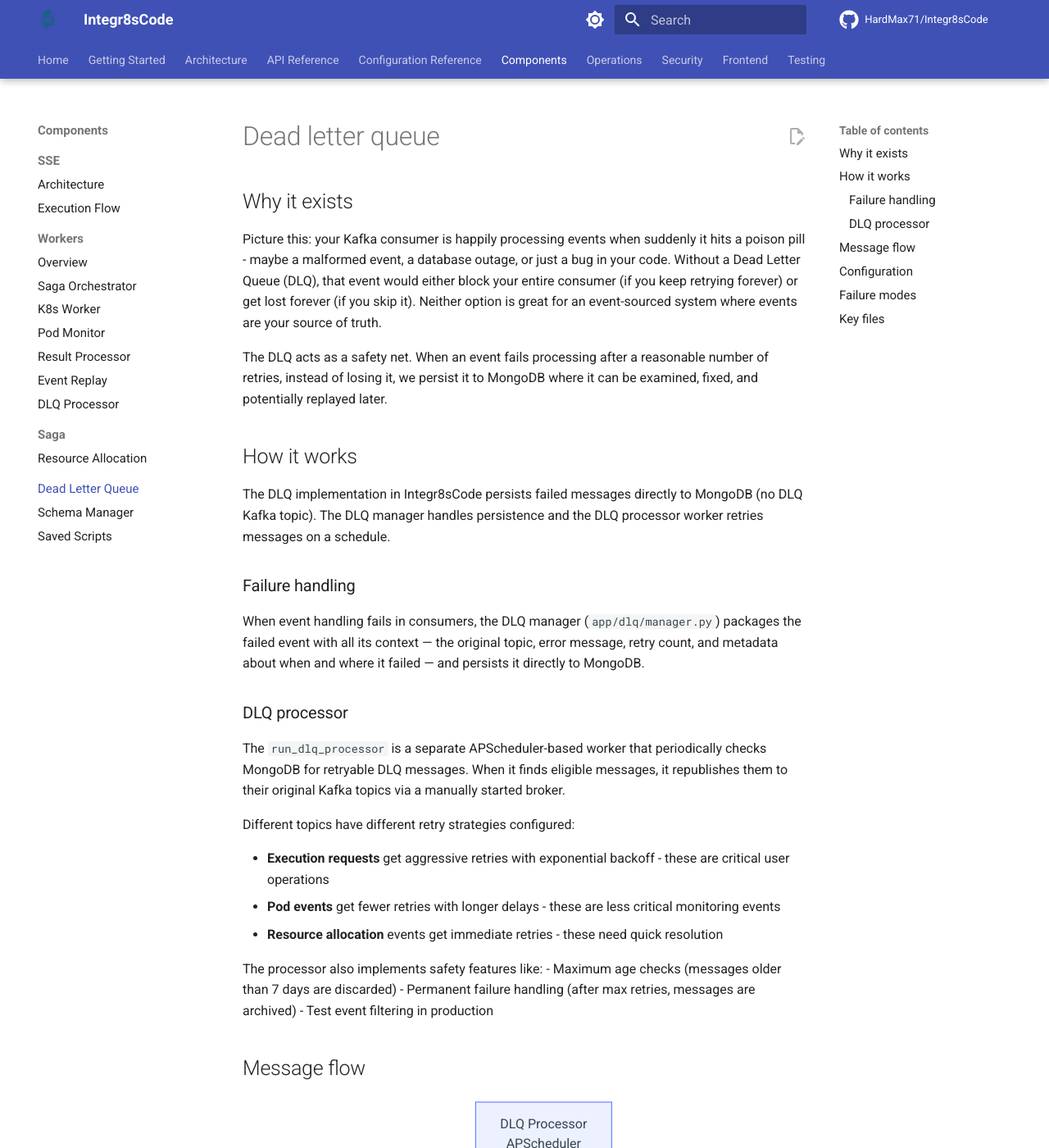
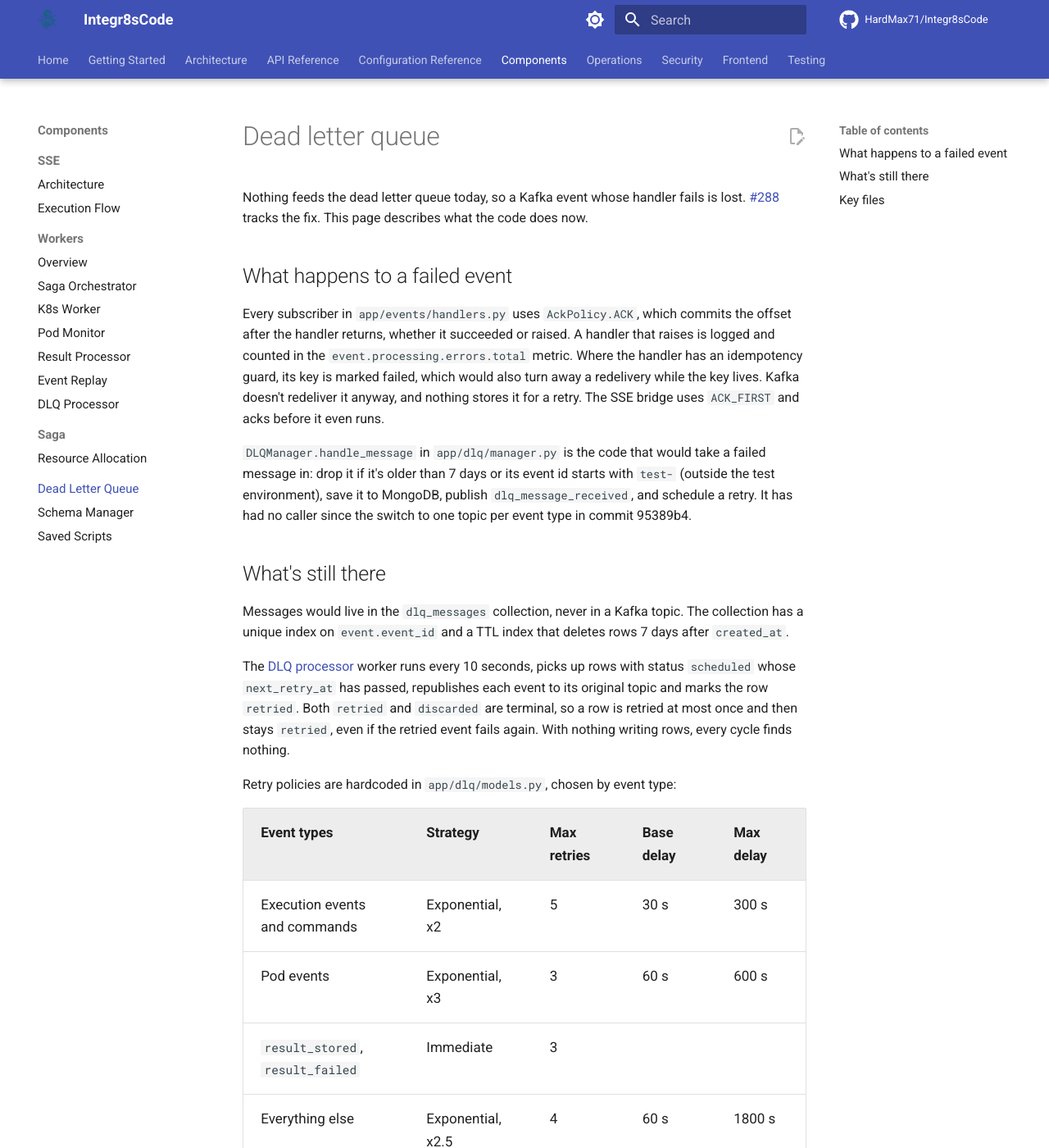
Before and after one commit to HardMax71/Integr8sCode, an MkDocs documentation site: the page built from docs/components/dead-letter-queue.md, in a window 1280 px wide and 1400 px high. Shown: the whole window at 82% size. Built offline with MkDocs 1.6.1 and Material for MkDocs 9.7.7, drawn with Linux system fonts in a browser that asks for light colours; comment, search, counter and statistics services are not loaded; some of the changed text lies outside the part shown.

Commit message:
docs: say plainly that nothing feeds the dlq * handle_message has no caller since 95389b4 and AckPolicy.ACK commits failed events, so they are lost (#288) * the processor only republishes due scheduled rows and marks them retried, which is terminal * retry policies are the hardcoded ones in dlq/models.py; the DLQ_* settings are unused (#293) * the /api/v1/dlq routes and the dlq topic are gone from the pages

````diff
--- a/docs/components/dead-letter-queue.md
+++ b/docs/components/dead-letter-queue.md
@@ -1,72 +1,37 @@
 # Dead letter queue
 
-## Why it exists
+Nothing feeds the dead letter queue today, so a Kafka event whose handler fails is lost. [#288](https://github.com/HardMax71/Integr8sCode/issues/288) tracks the fix. This page describes what the code does now.
 
-Picture this: your Kafka consumer is happily processing events when suddenly it hits a poison pill - maybe a malformed event, a database outage, or just a bug in your code. Without a Dead Letter Queue (DLQ), that event would either block your entire consumer (if you keep retrying forever) or get lost forever (if you skip it). Neither option is great for an event-sourced system where events are your source of truth.
+## What happens to a failed event
 
-The DLQ acts as a safety net. When an event fails processing after a reasonable number of retries, instead of losing it, we persist it to MongoDB where it can be examined, fixed, and potentially replayed later.
+Every subscriber in `app/events/handlers.py` uses `AckPolicy.ACK`, which commits the offset after the handler returns, whether it succeeded or raised. A handler that raises is logged and counted in the `event.processing.errors.total` metric. Where the handler has an idempotency guard, its key is marked failed, which would also turn away a redelivery while the key lives. Kafka doesn't redeliver it anyway, and nothing stores it for a retry. The SSE bridge uses `ACK_FIRST` and acks before it even runs.
 
-## How it works
+`DLQManager.handle_message` in `app/dlq/manager.py` is the code that would take a failed message in: drop it if it's older than 7 days or its event id starts with `test-` (outside the test environment), save it to MongoDB, publish `dlq_message_received`, and schedule a retry. It has had no caller since the switch to one topic per event type in commit 95389b4.
 
-The DLQ implementation in Integr8sCode persists failed messages directly to MongoDB (no DLQ Kafka topic). The DLQ manager handles persistence and the DLQ processor worker retries messages on a schedule.
+## What's still there
 
-### Failure handling
+Messages would live in the `dlq_messages` collection, never in a Kafka topic. The collection has a unique index on `event.event_id` and a TTL index that deletes rows 7 days after `created_at`.
 
-When event handling fails in consumers, the DLQ manager (`app/dlq/manager.py`) packages the failed event with all its context — the original topic, error message, retry count, and metadata about when and where it failed — and persists it directly to MongoDB.
+The [DLQ processor](workers/dlq_processor.md) worker runs every 10 seconds, picks up rows with status `scheduled` whose `next_retry_at` has passed, republishes each event to its original topic and marks the row `retried`. Both `retried` and `discarded` are terminal, so a row is retried at most once and then stays `retried`, even if the retried event fails again. With nothing writing rows, every cycle finds nothing.
 
-### DLQ processor
+Retry policies are hardcoded in `app/dlq/models.py`, chosen by event type:
 
-The `run_dlq_processor` is a separate APScheduler-based worker that periodically checks MongoDB for retryable DLQ messages. When it finds eligible messages, it republishes them to their original Kafka topics via a manually started broker.
+| Event types | Strategy | Max retries | Base delay | Max delay |
+|-------------|----------|-------------|------------|-----------|
+| Execution events and commands | Exponential, x2 | 5 | 30 s | 300 s |
+| Pod events | Exponential, x3 | 3 | 60 s | 600 s |
+| `result_stored`, `result_failed` | Immediate | 3 | | |
+| Everything else | Exponential, x2.5 | 4 | 60 s | 1800 s |
 
-Different topics have different retry strategies configured:
+Exponential delays get 10% jitter. A message whose `retry_count` has reached the limit is discarded with reason `max_retries_exceeded` and `dlq_message_discarded` is published.
 
-- **Execution requests** get aggressive retries with exponential backoff - these are critical user operations
-- **Pod events** get fewer retries with longer delays - these are less critical monitoring events
-- **Resource allocation** events get immediate retries - these need quick resolution
-
-The processor also implements safety features like:
-- Maximum age checks (messages older than 7 days are discarded)
-- Permanent failure handling (after max retries, messages are archived)
-- Test event filtering in production
-
-## Message flow
-
-```mermaid
-graph TD
-    Consumer[Consumer] -->|event fails| Handler[Error Handler]
-    Handler -->|retries < limit| Kafka[(Kafka redeliver)]
-    Handler -->|retries >= limit| DLQManager[DLQ Manager]
-    DLQManager -->|persist| MongoDB[(MongoDB)]
-    Processor[DLQ Processor<br/>APScheduler] -->|poll| MongoDB
-    Processor -->|retry via broker| Original[(Original Topic)]
-    Original -->|reprocess| Consumer
-```
-
-When a consumer fails to process an event, it invokes the registered error callback. The DLQ handler tracks how many times this specific event has failed. If the count is under the retry limit, the handler simply logs and returns, letting Kafka redeliver the message on its next poll. Once the retry limit is exceeded, the DLQ manager persists the message with full failure context (original topic, error message, retry count, timestamps) directly to MongoDB.
-
-The DLQ processor worker runs on an APScheduler schedule, querying MongoDB for retryable messages. Depending on the retry policy, it either republishes the message to its original Kafka topic via a manually started broker, or archives it if maximum attempts have been exhausted.
-
-## Configuration
-
-The DLQ system is configured through settings:
-
-- `DLQ_MAX_RETRY_ATTEMPTS`: Global maximum retries (default: 5)
-- `DLQ_RETRY_DELAY_HOURS`: Base delay between retries (default: 1 hour)
-- `DLQ_MAX_AGE_DAYS`: How long to keep trying (default: 7 days)
-- `DLQ_BATCH_SIZE`: How many DLQ messages to process at once (default: 100)
-
-Each topic can override these with custom retry policies in the DLQ processor configuration. The key is finding the balance between giving transient failures time to resolve and not keeping dead messages around forever.
-
-## Failure modes
-
-If the DLQ processor itself fails, messages stay safely in MongoDB. When the processor restarts, it picks up where it left off.
-
-The system is designed to be resilient but not perfect. In catastrophic scenarios, you still have Kafka's built-in durability and the ability to replay topics from the beginning if needed.
+The `DLQ_*` keys in config.toml (`DLQ_RETRY_MAX_ATTEMPTS`, `DLQ_RETRY_BASE_DELAY_SECONDS`, `DLQ_RETRY_MAX_DELAY_SECONDS`, `DLQ_RETENTION_DAYS`, `DLQ_WARNING_THRESHOLD`, `DLQ_CRITICAL_THRESHOLD`) are never read ([#293](https://github.com/HardMax71/Integr8sCode/issues/293)). There's no HTTP API for the DLQ either: the `/api/v1/dlq` routes were removed in the same commit.
 
 ## Key files
 
-| File                                                                                                                     | Purpose                |
-|--------------------------------------------------------------------------------------------------------------------------|------------------------|
-| [`run_dlq_processor.py`](https://github.com/HardMax71/Integr8sCode/blob/main/backend/workers/run_dlq_processor.py)       | DLQ processor worker   |
-| [`manager.py`](https://github.com/HardMax71/Integr8sCode/blob/main/backend/app/dlq/manager.py)                           | DLQ management logic   |
-| [`dlq.py`](https://github.com/HardMax71/Integr8sCode/blob/main/backend/app/api/routes/dlq.py)                            | Admin API routes       |
+| File | Purpose |
+|------|---------|
+| [`manager.py`](https://github.com/HardMax71/Integr8sCode/blob/main/backend/app/dlq/manager.py) | Intake, retry, discard |
+| [`models.py`](https://github.com/HardMax71/Integr8sCode/blob/main/backend/app/dlq/models.py) | Statuses and retry policies |
+| [`dlq.py`](https://github.com/HardMax71/Integr8sCode/blob/main/backend/app/db/docs/dlq.py) | `dlq_messages` document and indexes |
+| [`run_dlq_processor.py`](https://github.com/HardMax71/Integr8sCode/blob/main/backend/workers/run_dlq_processor.py) | Worker entry point |
````
Also changed, not shown: docs/components/workers/dlq_processor.md (+12 -57 lines).
